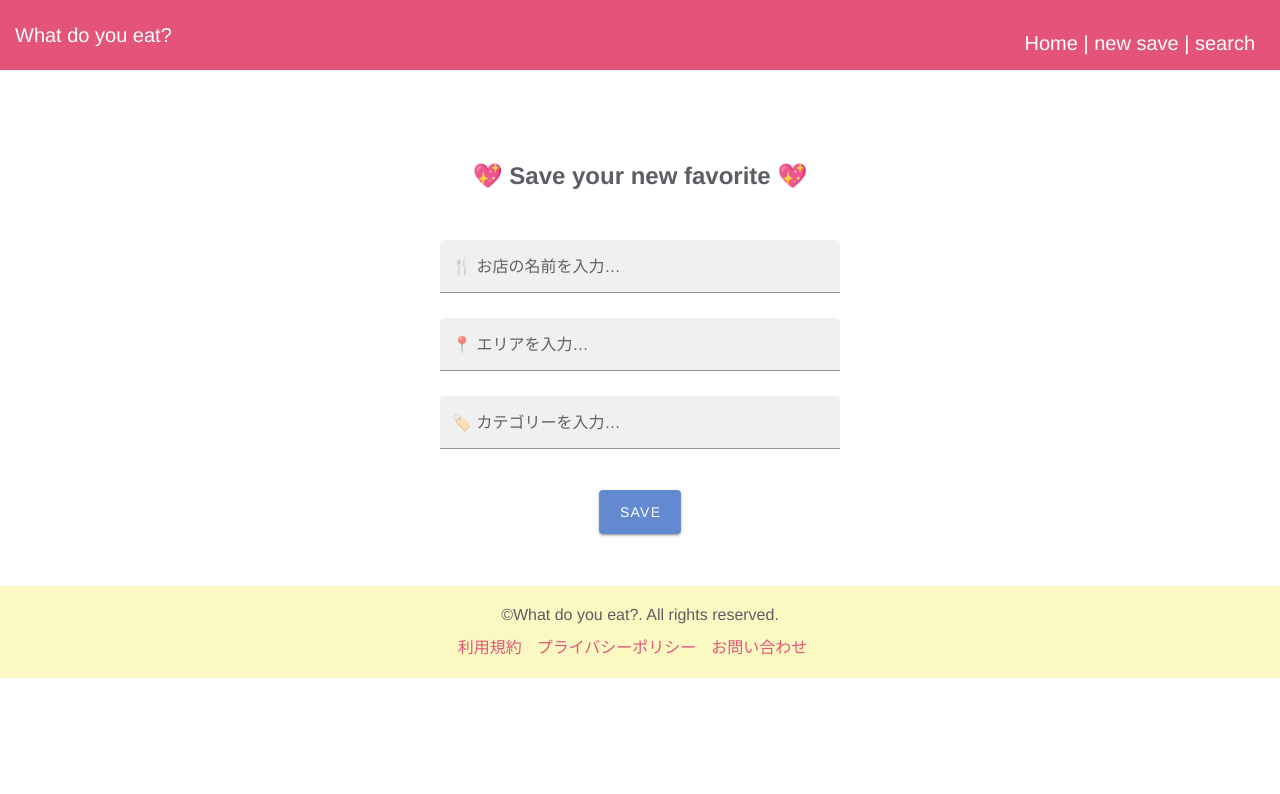
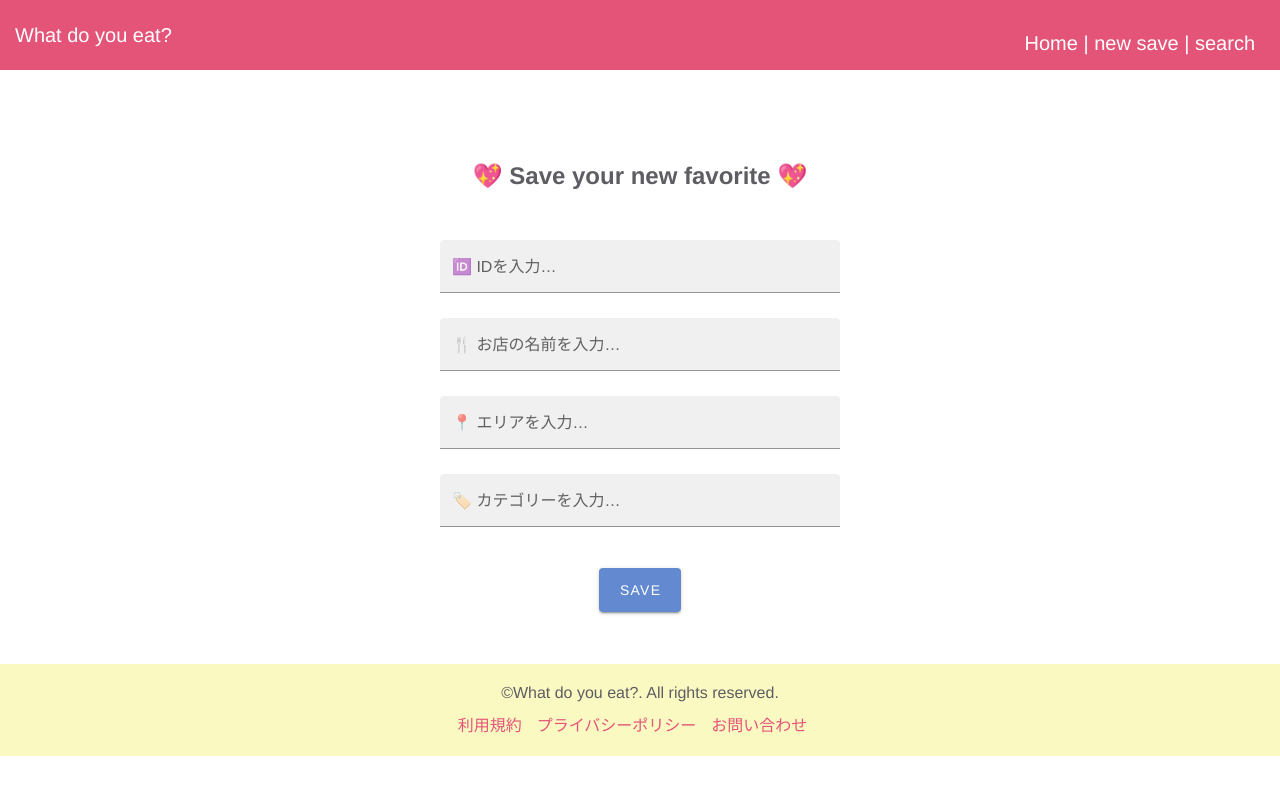
Before and after one commit to ringo-oishii/3souapp-3, a Vue app: page /save-view in a window 1280 px wide. Shown: the top 794 px of the page. Built offline with nearby package versions, Linux system fonts and the light colour scheme; a web font is replaced by a local one.

Commit message:
デプロイ0823

```diff
--- a/src/views/SaveView.vue
+++ b/src/views/SaveView.vue
@@ -16,6 +16,15 @@
             >
               <div class="save-container">
                 <h2 class="text-center"> 💖 Save your new favorite 💖 </h2>
+
+                <v-text-field
+                      label="🆔 IDを入力…"
+                      :style="{ width: '400px' }"
+                      v-model="ID"
+                      filled
+                      dense
+                      color="#6389d1"
+                    ></v-text-field>
 
                 <v-text-field
                       label="🍴 お店の名前を入力…"
@@ -68,6 +77,7 @@ import axios from 'axios';
       import HeaderView from '@/components/HeaderView.vue';
       import FooterView from '@/components/FooterView.vue';
 
+
       export default {
         name: 'Save-view',
         components: {
@@ -82,28 +92,15 @@ export default {
           Area: '', // パラメーター「Area」格納変数
           Category: '',
           dataList: [], // データ表示用配列
-      categories: ['カフェ', 'ランチ', 'ディナー', 'パン', 'レストラン', 'ビストロ', 'バー', '居酒屋', '食堂', 'その他']
         };
       },
-
-  created() {
-    // IDを自動生成して設定
-    this.ID = this.generateID();
-  },
-
 methods: {
-    generateID() {
-      // ここでは単純なタイムスタンプを使用。必要に応じてUUIDなどに変更することも可能。
-      return Date.now().toString();
-    },
-
   async addData() {
     // IDの入力チェック（空白か数字以外なら終了）
     if (!this.ID || isNaN(this.ID)) {
-        console.log("IDに数値が入力されていません");
+      alert("IDに数値が入力されていません");
       return;
     }
-
     // 名前の入力チェック（空白なら終了）
     if (!this.Name) {
       alert("お店の名前を入力してください。");
@@ -120,14 +117,17 @@ export default {
 
     try {
       // INSERT用のAPIを呼び出し
-        const response = await axios.post('https://m3h-ikari-functionapp729.azurewebsites.net/api/INSERT', param);
+      const response = await axios.post('https://m3h-ikari-functionapp729.azurewebsites.net/api/INSERT', param, {
+        headers: {
+          'Content-Type': 'application/json'
+        }
+      });
       // 結果をコンソールに出力
-        console.log(response.data);
-
+      console.log('レスポンス:', response.data);
       // 保存完了画面に遷移（パラメータをクエリとして渡す）
       const currentPath = this.$route.path;
       if (currentPath !== '/save-results') {
-          this.$router.push({ name: 'save-results' ,
+        this.$router.push({ name: 'save-results',
           query: {
             ID: this.ID,
             Name: this.Name,
@@ -138,12 +138,14 @@ export default {
       }
 
     } catch (error) {
-        console.error("データの追加に失敗しました", error);
+      console.error("データの追加に失敗しました", error.response || error.request || error.message);
     }
   }
-  }
-};
+}}
+
 </script>
+
+
 
 <style>
 #app {
--- a/src/views/SaveView2.vue
+++ b/src/views/SaveView2.vue
@@ -107,6 +107,11 @@
             console.log("IDに数値が入力されていません");
             return;
           }
+          // 名前の入力チェック（空白なら終了）
+          if (!this.Name) {
+            alert("お店の名前を入力してください。");
+            return;
+          }
 
           // POSTメソッドで送るパラメーターを作成
           const param = {
```
Lines whose indentation alone changed are shown as unchanged.
